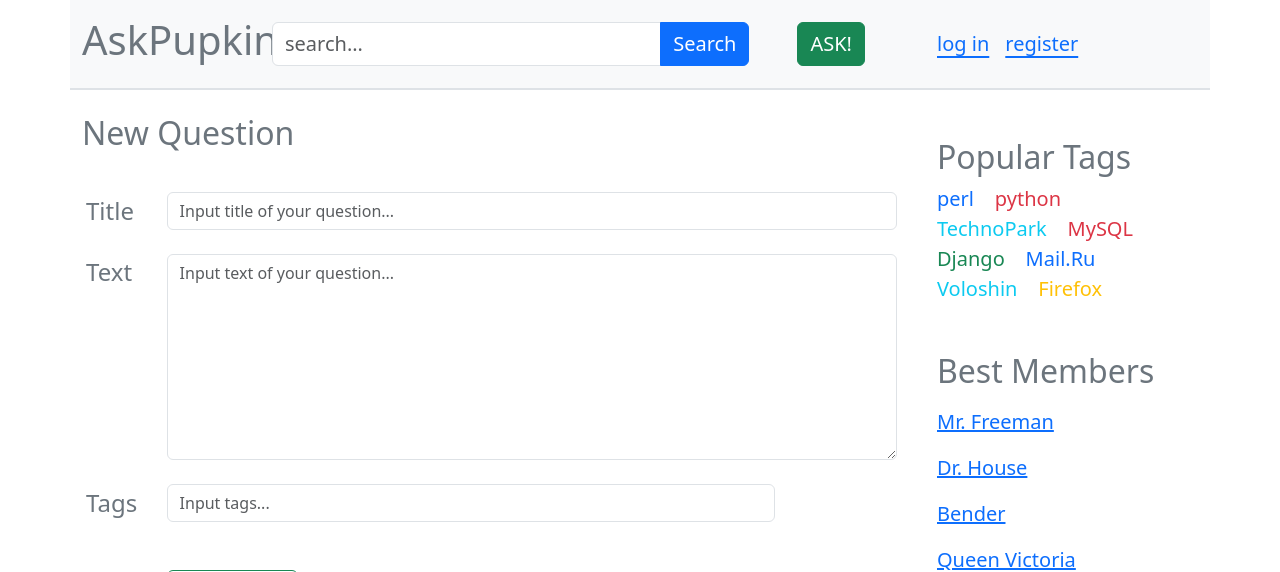
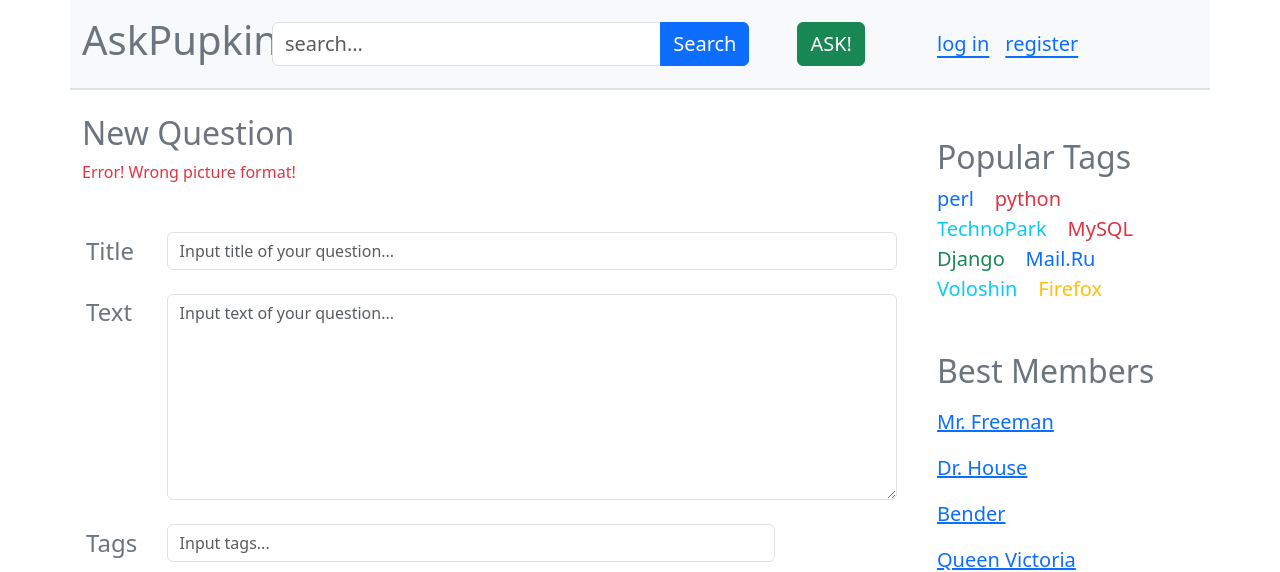
Before and after one commit to mamillerr/WEB, a Django app: page /ask/ in a window 1280 px wide. Shown: the top 572 px of the page. Run offline with Django 4.2, Linux system fonts and the light colour scheme.

Commit message:
Add error div for ask page

```diff
--- a/app/templates/ask.html
+++ b/app/templates/ask.html
@@ -11,6 +11,10 @@
     <!-- Title of the page -->
     <div class="d-flex justify-content-start align-items-center">
         <h2 class="text-secondary">New Question</h2>
+    </div>
+    <!-- Block for error -->
+    <div class="d-flex justify-content-start align-items-center">
+        <p class="text-danger">Error! Wrong picture format!</p>
     </div>
     <!-- Ask question template -->
     <div class="container p-3 my-3">
```
